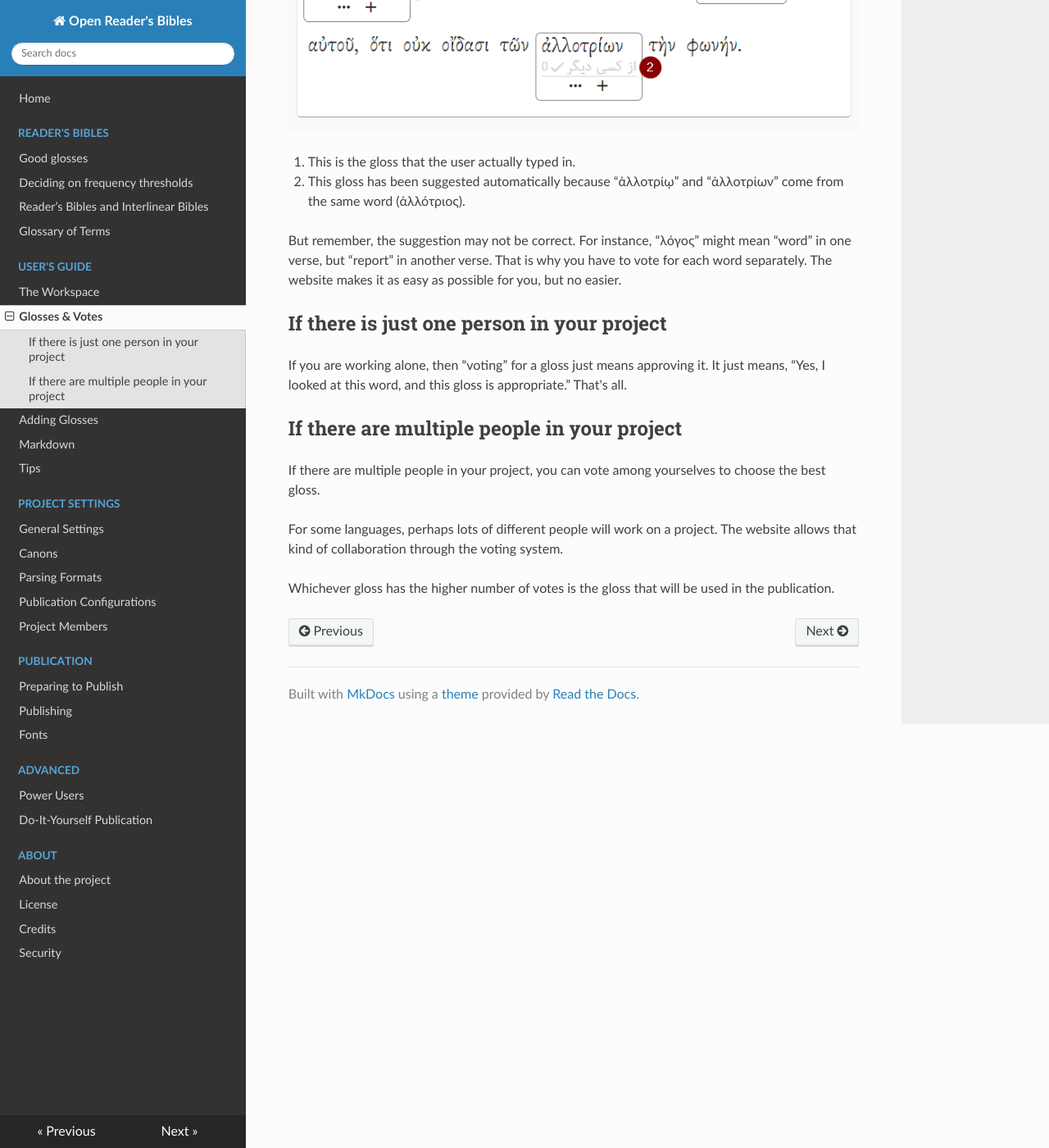
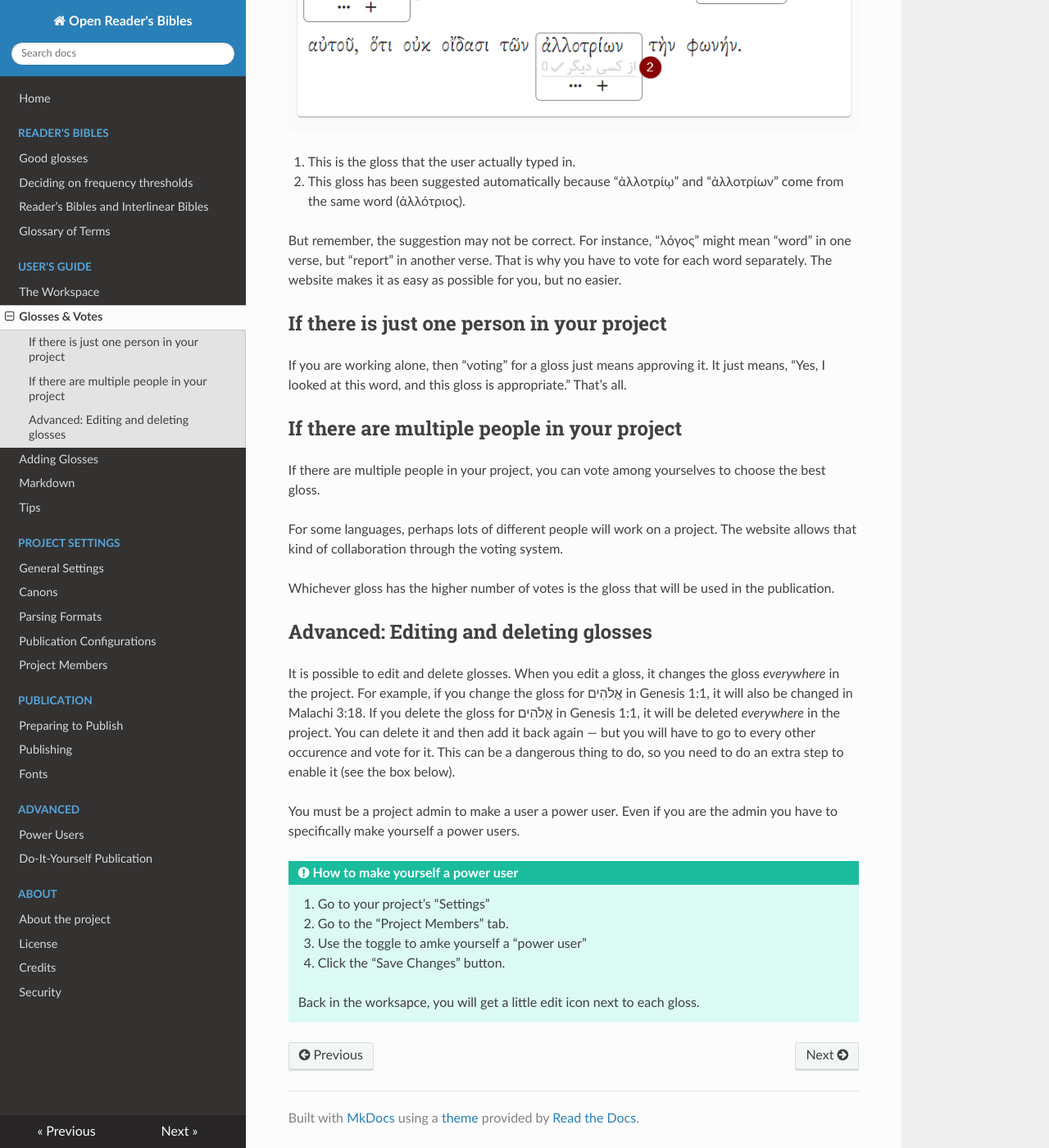
Before and after one commit to openreadersbibles/docs.openreadersbibles.org, an MkDocs documentation site: the page built from docs/glosses-votes.md, in a window 1280 px wide and 1400 px high, scrolled down 622 px. Shown: the whole window at 82% size. Built offline with MkDocs 1.6.1, drawn with Linux system fonts in a browser that asks for light colours; nearby versions of some CDN libraries.

Commit message:
Power user documentation

```diff
--- a/docs/glosses-votes.md
+++ b/docs/glosses-votes.md
@@ -23,3 +23,16 @@ If there are multiple people in your project, you can vote among yourselves to c
 For some languages, perhaps lots of different people will work on a project. The website allows that kind of collaboration through the voting system.
 
 Whichever gloss has the higher number of votes is the gloss that will be used in the publication.
+
+## Advanced: Editing and deleting glosses
+It is possible to edit and delete glosses. When you edit a gloss, it changes the gloss *everywhere* in the project. For example, if you change the gloss for אֱלֹהִים in Genesis 1:1, it will also be changed in Malachi 3:18. If you delete the gloss for אֱלֹהִים in Genesis 1:1, it will be deleted *everywhere* in the project. You can delete it and then add it back again — but you will have to go to every other occurence and vote for it. This can be a dangerous thing to do, so you need to do an extra step to enable it (see the box below).
+
+You must be a project admin to make a user a power user. Even if you are the admin you have to specifically make yourself a power users.
+
+!!! tip "How to make yourself a power user"
+    1. Go to your project's “Settings”
+    2. Go to the “Project Members” tab.
+    3. Use the toggle to amke yourself a “power user”
+    4. Click the “Save Changes” button.
+
+    Back in the worksapce, you will get a little edit icon next to each gloss.
--- a/mkdocs.yml
+++ b/mkdocs.yml
@@ -31,3 +31,6 @@ nav:
     - Credits: credits.md
     - Security: security.md
 theme: readthedocs
+markdown_extensions:
+  - smarty
+  - admonition
```
